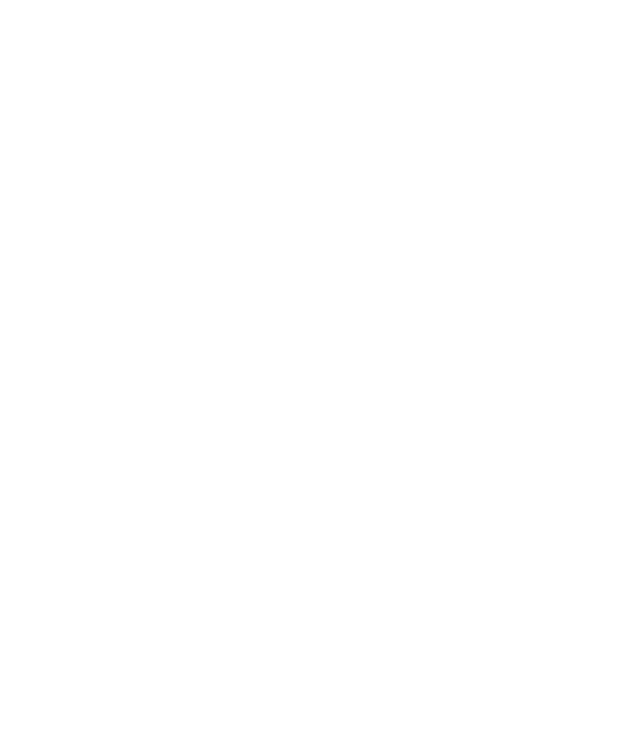
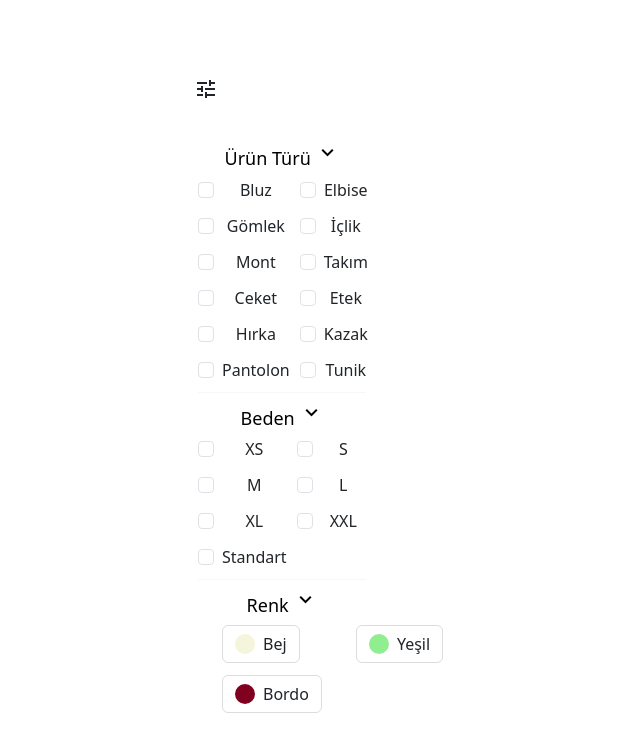
Before and after one commit to zeynep-pixel/touche_website, a Nuxt app: page /filters in a window 1280 px wide. Before the commit this address had no page. Shown: the top 752 px of the page, without its empty margins (358-998 px from the left). Built offline with nearby package versions, Linux system fonts and the light colour scheme.

Commit message:
filter is ready

```diff
--- /dev/null
+++ b/components/Contact.vue
@@ -0,0 +1,79 @@
+<template>
+    <div class="container mt-5">
+        <h2 class="text-center mb-4" style="font-size: 20px; font-weight: 700;">İLETİŞİM</h2>
+        <table class="table table-borderless">
+            <tbody>
+                <tr class="divider"></tr>
+                <tr>
+                    <th scope="row">Touché Genel Merkez:</th>
+                    <td>Çobançeşme Mahallesi, Bilge Sk. No:13, 34197 Bahçelievler/İSTANBUL</td>
+                </tr>
+                <tr class="divider"></tr>
+                <tr>
+                    <th scope="row">Whatsapp İletişim Hattı:</th>
+                    <td><a href="tel:08502550325">0850 255 0 325</a></td>
+                </tr>
+                <tr class="divider"></tr>
+                <tr>
+                    <th scope="row">E-mail:</th>
+                    <td><a href="mailto:hey@toucheprive.com">hey@toucheprive.com</a></td>
+                </tr>
+                <tr class="divider"></tr>
+                <tr>
+                    <th scope="row">Mersis:</th>
+                    <td>0858089309800001</td>
+                </tr>
+                <tr class="divider"></tr>
+                <tr>
+                    <th scope="row">Kep:</th>
+                    <td><a href="mailto:touchetekstil@hs03.kep.tr">touchetekstil@hs03.kep.tr</a></td>
+                </tr>
+            </tbody>
+        </table>
+
+        <p class="text-center mt-5" style="font-size: 20px; font-weight: 700;">BİZİ TAKİP EDİN</p>
+        <div class="d-flex justify-content-center mt-3">
+            <a href="#" class="mx-2"><i class="fab fa-facebook fa-2x"></i></a>
+            <a href="#" class="mx-2"><i class="fab fa-instagram fa-2x"></i></a>
+            <a href="#" class="mx-2"><i class="fab fa-tiktok fa-2x"></i></a>
+            <a href="#" class="mx-2"><i class="fab fa-pinterest fa-2x"></i></a>
+            <a href="#" class="mx-2"><i class="fab fa-whatsapp fa-2x"></i></a>
+            <a href="#" class="mx-2"><i class="fab fa-linkedin fa-2x"></i></a>
+        </div>
+    </div>
+</template>
+
+<script setup>
+</script>
+
+<style scoped>
+/* Başlık ve genel stil */
+table th {
+  font-weight: bold;
+  width: 200px;
+}
+
+table td a {
+  color: #000;
+  text-decoration: none;
+}
+
+table td a:hover {
+  text-decoration: underline;
+}
+
+h2, h3 {
+  font-weight: bold;
+}
+
+/* Divider (çizgi) için stil */
+tr.divider {
+  border-bottom: 1px solid #ccc;
+  height: 0; /* Görünmez satırın boşluğu */
+}
+a i {
+  color: rgb(92, 92, 92);/* Instagram pink */
+}
+
+
+</style>
--- /dev/null
+++ b/components/Filters.vue
@@ -0,0 +1,182 @@
+<template>
+    <div class="page-container">
+      <div class="filter-container">
+        <!-- Filtreleme başlığı -->
+        <button
+          class="btn filter-button w-100 mb-3 d-flex justify-content-between align-items-center"
+          @click="toggleFilter"
+        >
+          <span class="material-symbols-outlined">
+tune
+</span>
+          <span :class="isFilterOpen ? 'rotate-icon' : ''">
+            <i class="bi" :class="isFilterOpen ? 'bi-chevron-up' : 'bi-chevron-down'"></i>
+          </span>
+        </button>
+
+        <div v-show="isFilterOpen" class="p-3">
+          <!-- Ürün Türü -->
+          <div>
+            <h5 @click="toggleSection('urunTuru')" class="filter-title">
+              Ürün Türü
+              <span class="material-symbols-outlined">keyboard_arrow_down</span>
+            </h5>
+            <div v-show="isUrunTuruOpen" class="grid-layout">
+              <div v-for="tur in urunTurleri" :key="tur" class="form-check">
+                <input
+                  type="checkbox"
+                  class="form-check-input"
+                  :id="tur"
+                  v-model="selectedUrunTurleri"
+                  :value="tur"
+                />
+                <label class="form-check-label" :for="tur">{{ tur }}</label>
+              </div>
+            </div>
+          </div>
+
+          <hr />
+
+          <!-- Beden -->
+          <div>
+            <h5 @click="toggleSection('beden')" class="filter-title">
+              Beden
+              <span class="material-symbols-outlined">keyboard_arrow_down</span>
+            </h5>
+            <div v-show="isBedenOpen" class="grid-layout">
+              <div v-for="beden in bedenler" :key="beden" class="form-check">
+                <input
+                  type="checkbox"
+                  class="form-check-input"
+                  :id="beden"
+                  v-model="selectedBedenler"
+                  :value="beden"
+                />
+                <label class="form-check-label" :for="beden">{{ beden }}</label>
+              </div>
+            </div>
+          </div>
+
+          <hr />
+
+          <!-- Renk -->
+          <div>
+            <h5 @click="toggleSection('renk')" class="filter-title">
+              Renk
+              <span class="material-symbols-outlined">keyboard_arrow_down</span>
+            </h5>
+            <div v-show="isRenkOpen" class="grid-layout">
+              <div v-for="renk in renkler" :key="renk.name" class="form-check d-flex align-items-center" >
+                <button type="button" class="btn" style="border: 1px solid #ddd;">  <label class="form-check-label d-flex align-items-center" :for="renk.name">
+                  <span
+                    class="d-inline-block me-2"
+                    :style="{ backgroundColor: renk.hex, width: '20px', height: '20px', borderRadius: '50%' }"
+                  ></span>
+                  {{ renk.name }}
+                </label></button>
+
+              </div>
+            </div>
+          </div>
+        </div>
+      </div>
+    </div>
+  </template>
+
+  <script>
+  export default {
+    data() {
+      return {
+        isFilterOpen: true,
+        isUrunTuruOpen: true,
+        isBedenOpen: true,
+        isRenkOpen: true,
+
+        urunTurleri: ["Bluz", "Elbise", "Gömlek", "İçlik", "Mont", "Takım", "Ceket", "Etek", "Hırka", "Kazak", "Pantolon", "Tunik"],
+        selectedUrunTurleri: [],
+
+        bedenler: ["XS", "S", "M", "L", "XL", "XXL", "Standart"],
+        selectedBedenler: [],
+
+        renkler: [
+          { name: "Bej", hex: "#f5f5dc" },
+          { name: "Yeşil", hex: "#90EE90" },
+          { name: "Bordo", hex: "#800020" },
+
+        ],
+        selectedRenkler: [],
+      };
+    },
+    methods: {
+      toggleFilter() {
+        this.isFilterOpen = !this.isFilterOpen;
+      },
+      toggleSection(section) {
+        if (section === "urunTuru") this.isUrunTuruOpen = !this.isUrunTuruOpen;
+        if (section === "beden") this.isBedenOpen = !this.isBedenOpen;
+        if (section === "renk") this.isRenkOpen = !this.isRenkOpen;
+      },
+    },
+  };
+  </script>
+
+  <style scoped>
+  /* Sayfa kapsayıcısı: Hem dikey hem yatay ortalama */
+  .page-container {
+    display: flex;
+    justify-content: center;
+    align-items: center;
+    height: 100vh;
+    width: 100vw;
+  }
+
+  /* Filtreleme alanı */
+  .filter-container {
+    width: 200px;
+    text-align: center;
+  }
+
+  /* Filtre butonu stili */
+  .filter-button {
+    background-color: white;
+    border: none;
+    box-shadow: none;
+    cursor: pointer;
+    padding: 8px 12px;
+  }
+
+  /* Hover işlemi etkisiz */
+  .filter-button:hover {
+    background-color: white;
+    box-shadow: none;
+  }
+
+  /* İkon animasyonu */
+  .rotate-icon {
+    transform: rotate(180deg);
+    transition: transform 0.3s ease;
+  }
+
+  /* Çizgiler */
+  hr {
+    margin: 0.5rem 0;
+    border: none;
+    border-top: 1px solid #ddd;
+  }
+
+  /* Başlıklar */
+  .filter-title {
+    cursor: pointer;
+    font-size: 18px;
+    color: black;
+
+  }
+
+  /* Grid düzeni */
+  .grid-layout {
+    display: grid;
+    grid-template-columns: repeat(2, 1fr);
+    column-gap: 10px;
+    row-gap: 10px;
+  }
+  </style>
--- a/components/Footer.vue
+++ b/components/Footer.vue
@@ -31,6 +31,14 @@
           A.Ş.’nin tarafıma ticari elektronik ileti göndermesine
           <a href="#" class="link">burada</a> belirtilen izni veriyorum.
         </label>
+        <div class="d-flex justify-content-center mt-3">
+            <a href="#" class="mx-2"><i class="fab fa-facebook fa-2x"></i></a>
+            <a href="#" class="mx-2"><i class="fab fa-instagram fa-2x"></i></a>
+            <a href="#" class="mx-2"><i class="fab fa-tiktok fa-2x"></i></a>
+            <a href="#" class="mx-2"><i class="fab fa-pinterest fa-2x"></i></a>
+            <a href="#" class="mx-2"><i class="fab fa-whatsapp fa-2x"></i></a>
+            <a href="#" class="mx-2"><i class="fab fa-linkedin fa-2x"></i></a>
+        </div>
       </div>
     </div>
   </div>
@@ -159,4 +167,7 @@
   font-size: 12px;
   color: #6c757d;
 }
+a i {
+  color: rgb(92, 92, 92);/* Instagram pink */
+}
 </style>
--- a/components/Lgn.vue
+++ b/components/Lgn.vue
@@ -36,8 +36,7 @@
   flex-direction: column;
 }
 
-form {
-}
+
 
 .form-title {
   font-size: 24px;
--- a/nuxt.config.ts
+++ b/nuxt.config.ts
@@ -12,10 +12,15 @@ export default defineNuxtConfig({
         {
           rel: 'stylesheet',
           href: 'https://fonts.googleapis.com/icon?family=Material+Symbols+Outlined',
-        }
+        },
+        {
+          rel: 'stylesheet',
+          href: 'https://cdnjs.cloudflare.com/ajax/libs/font-awesome/5.15.4/css/all.min.css', // Add Font Awesome here
+        },
       ],
     },
   },
+
   css: [
     'bootstrap/dist/css/bootstrap.css'
   ],
--- /dev/null
+++ b/pages/contact.vue
@@ -0,0 +1,16 @@
+<template>
+    <div>
+      <Nuxt />
+      <Contact />
+    </div>
+  </template>
+
+  <script setup>
+
+
+  // No need to import Footer manually if using Nuxt 3
+  </script>
+
+  <style scoped>
+  /* Layout special styles (optional) */
+  </style>
--- /dev/null
+++ b/pages/filters.vue
@@ -0,0 +1,14 @@
+<template>
+    <div>
+      <Nuxt />
+      <Filters />
+    </div>
+  </template>
+
+  <script setup>
+  // No need to import Footer manually if using Nuxt 3
+  </script>
+
+  <style scoped>
+  /* Layout special styles (optional) */
+  </style>
--- a/pages/index.vue
+++ b/pages/index.vue
@@ -14,7 +14,7 @@
         Login
       </button>
       <button @click="navigateToNavbarbutton5" class="sidebar-button">
-         ProductDetail
+         ProDetail
       </button>
       <button @click="navigateToNavbarbutton6" class="sidebar-button">
          Accordion
@@ -22,8 +22,16 @@
       <button @click="navigateToNavbarbutton7" class="sidebar-button">
          Stores
       </button>
+      <button @click="navigateToNavbarbutton8" class="sidebar-button">
+         Contact
+      </button>
+      <button @click="navigateToNavbarbutton9" class="sidebar-button">
+         Filters
+      </button>
     </div>
-</div>
+
+    </div>
+
   </template>
 
   <script setup>
@@ -54,7 +62,12 @@
   const navigateToNavbarbutton7 = () => {
     router.push('/stores');
   };
-
+  const navigateToNavbarbutton8 = () => {
+    router.push('/contact');
+  };
+  const navigateToNavbarbutton9 = () => {
+    router.push('/filters');
+  };
 
   </script>
 
```
